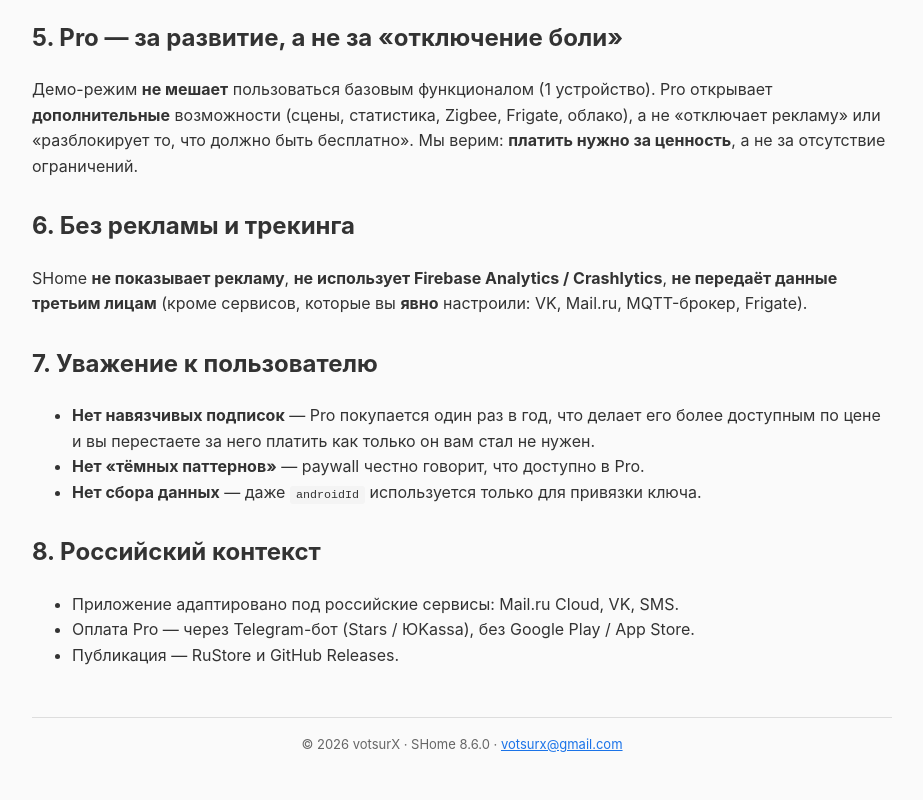
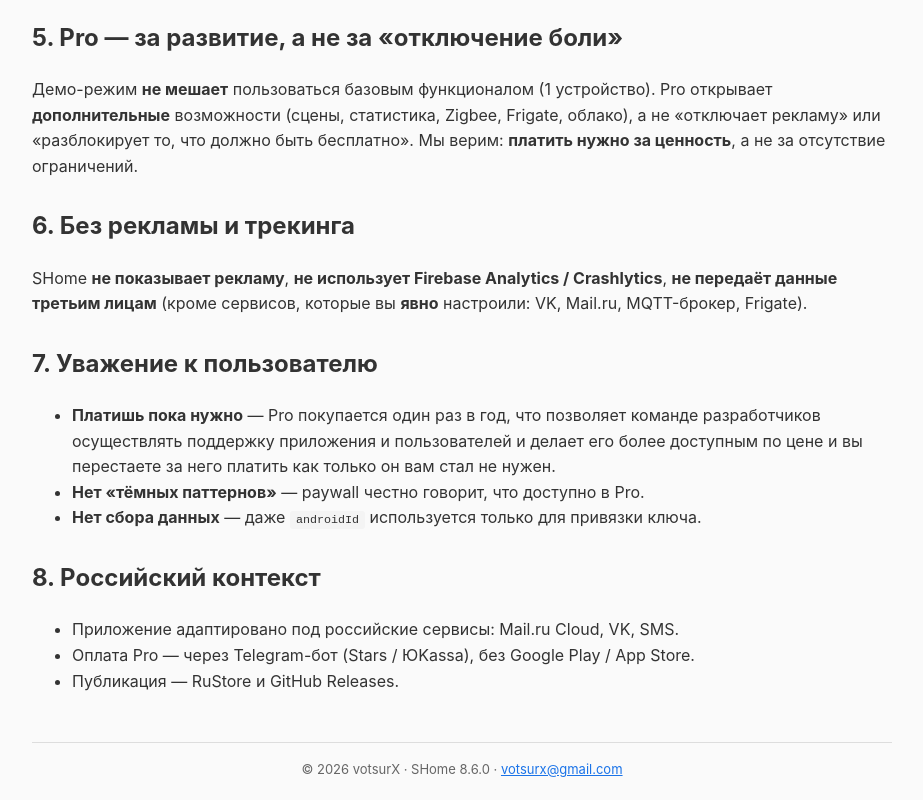
Before and after one commit to votsurx/SHome-Releases, a plain HTML site: page docs/philosophy.html in a window 1280 px wide. Shown: the part 1325-2125 px from the top of the page, without its empty margins (178-1101 px from the left). Before the commit the page ends 2099 px from the top, so only its background shows below. Drawn offline with Linux system fonts and the light colour scheme.

Commit message:
Исправление файла философии-2

```diff
--- a/docs/philosophy.html
+++ b/docs/philosophy.html
@@ -132,7 +132,7 @@
     <section>
         <h2>7. Уважение к пользователю</h2>
         <ul>
-            <li><strong>Нет навязчивых подписок</strong> — Pro покупается один раз в год, что делает его более доступным по цене и вы перестаете за него платить как только он вам стал не нужен.</li>
+            <li><strong>Платишь пока нужно</strong> — Pro покупается один раз в год, что позволяет команде разработчиков осуществлять поддержку приложения и пользователей и делает его более доступным по цене и вы перестаете за него платить как только он вам стал не нужен.</li>
             <li><strong>Нет «тёмных паттернов»</strong> — paywall честно говорит, что доступно в Pro.</li>
             <li><strong>Нет сбора данных</strong> — даже <code>androidId</code> используется только для привязки ключа.</li>
         </ul>
```
